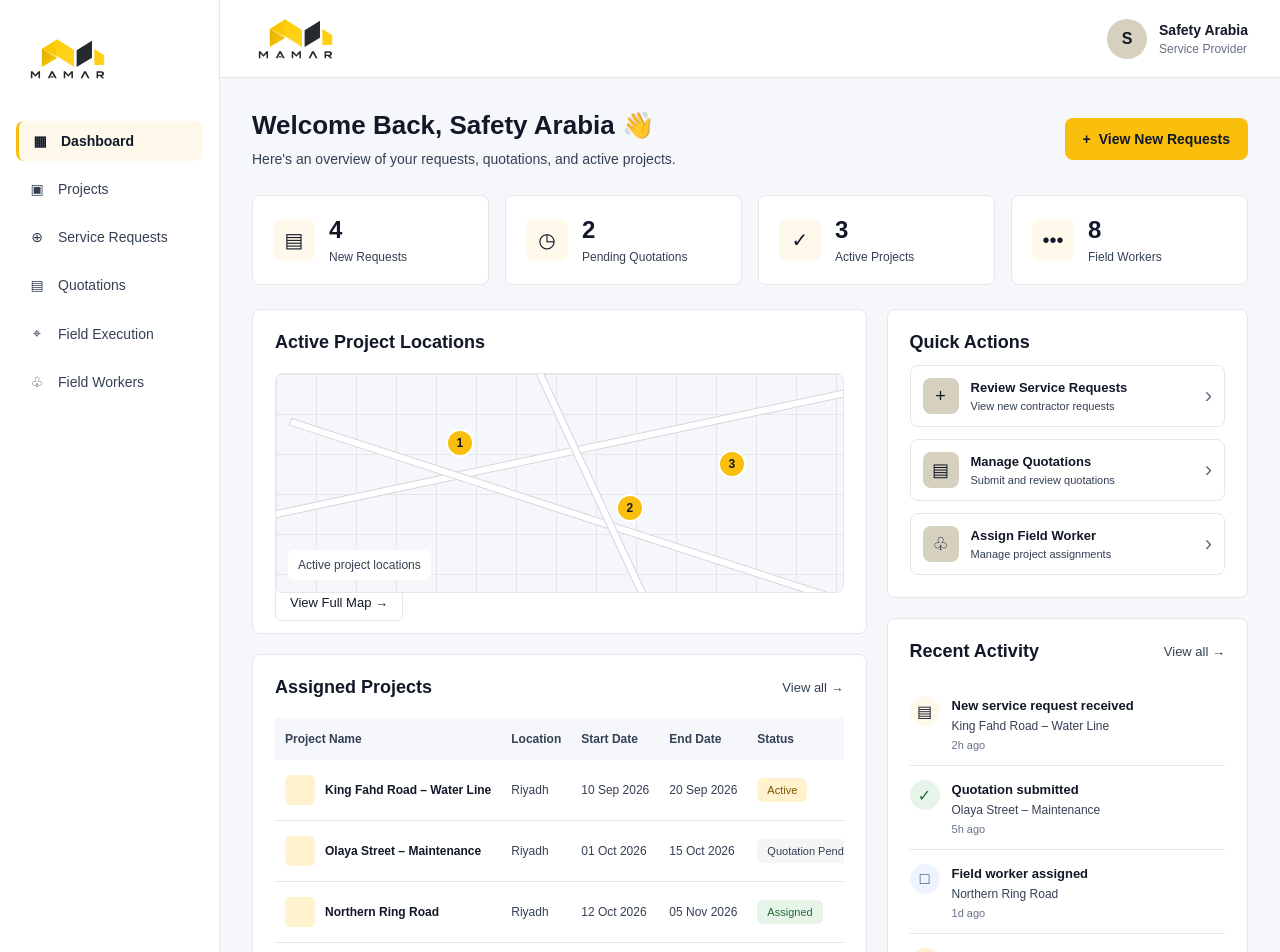
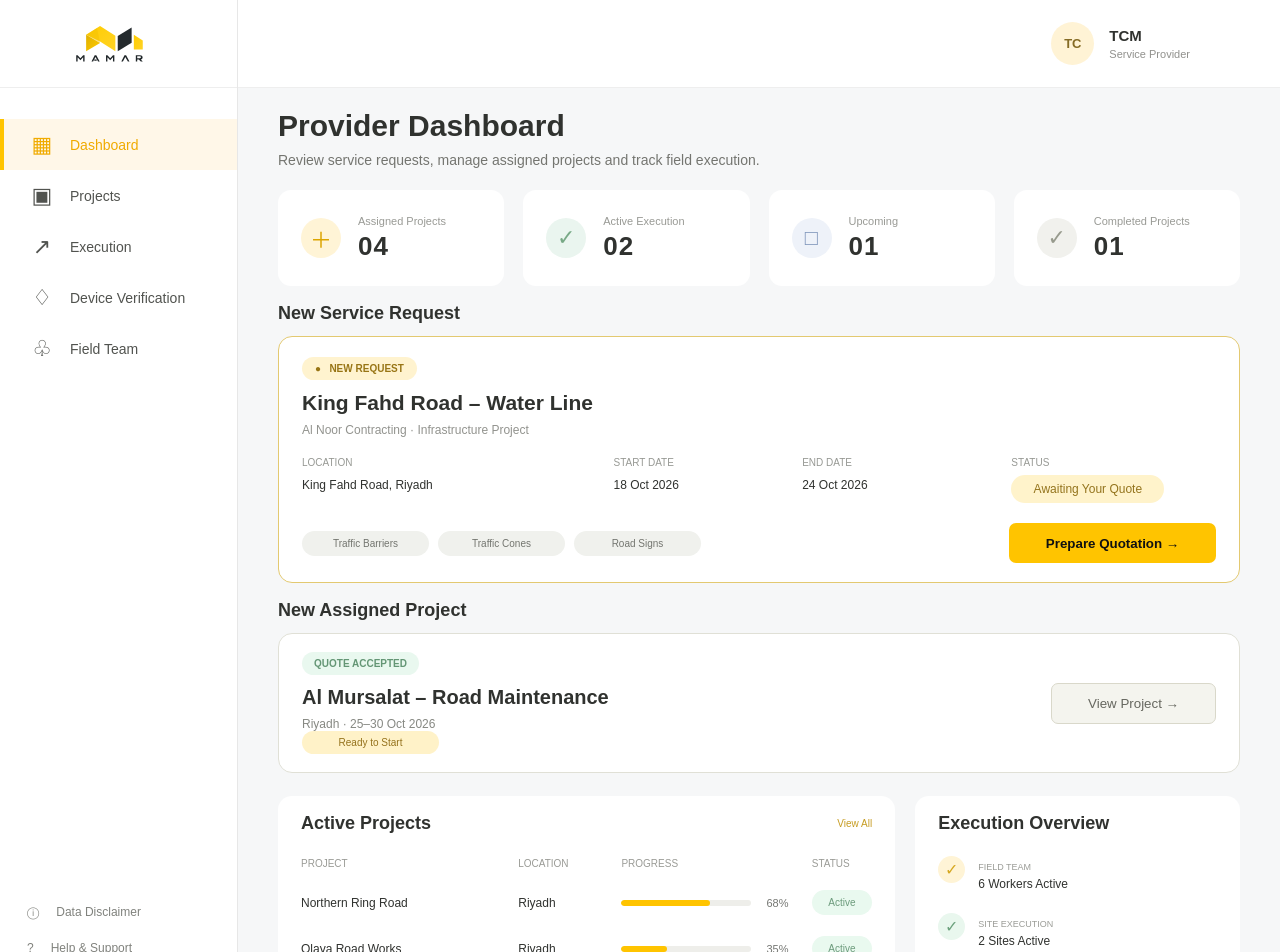
Before and after one commit to janaalhazmi/MAMAR, a React app in the folder Stage 4 MVP Development and Execution/frontend/: page /provider-dashboard in a window 1280 px wide. Shown: the top 952 px of the page. Built offline with nearby package versions, Linux system fonts and the light colour scheme; the HTML template or start-up script is replaced by a standard one.

Commit message:
Add provider-dashboard

```diff
--- a/Stage 4 MVP Development and Execution/frontend/src/components/MamarMap.jsx
+++ b/Stage 4 MVP Development and Execution/frontend/src/components/MamarMap.jsx
@@ -5,9 +5,7 @@ function MamarMap() {
   return (
     <div className="mamar-map-container">
       <arcgis-map
-        basemap="streets-navigation-vector"
-        center="46.6753,24.7136"
-        zoom="11"
+        item-id="7371729f1ff240038c3a8155edebfeda"
         className="mamar-map"
       >
         <arcgis-zoom slot="top-left" />
--- a/Stage 4 MVP Development and Execution/frontend/src/pages/ProviderDashboard.jsx
+++ b/Stage 4 MVP Development and Execution/frontend/src/pages/ProviderDashboard.jsx
@@ -2,341 +2,323 @@ import { Link } from "react-router-dom";
 import logo from "../assets/mamar-logo.svg";
 
 function ProviderDashboard() {
-  const statistics = [
-    { icon: "▤", value: 4, label: "New Requests" },
-    { icon: "◷", value: 2, label: "Pending Quotations" },
-    { icon: "✓", value: 3, label: "Active Projects" },
-    { icon: "•••", value: 8, label: "Field Workers" },
-  ];
+  return (
+    <div className="provider-dashboard-page">
 
-  const projects = [
-    {
-      name: "King Fahd Road – Water Line",
-      location: "Riyadh",
-      startDate: "10 Sep 2026",
-      endDate: "20 Sep 2026",
-      status: "Active",
-      statusClass: "in-progress",
-    },
-    {
-      name: "Olaya Street – Maintenance",
-      location: "Riyadh",
-      startDate: "01 Oct 2026",
-      endDate: "15 Oct 2026",
-      status: "Quotation Pending",
-      statusClass: "pending-quotes",
-    },
-    {
-      name: "Northern Ring Road",
-      location: "Riyadh",
-      startDate: "12 Oct 2026",
-      endDate: "05 Nov 2026",
-      status: "Assigned",
-      statusClass: "completed",
-    },
-    {
-      name: "Al Yarmouk Intersection",
-      location: "Riyadh",
-      startDate: "20 Nov 2026",
-      endDate: "05 Dec 2026",
-      status: "New Request",
-      statusClass: "planned",
-    },
-  ];
+      {/* Sidebar */}
+      <aside className="provider-sidebar">
 
-  const activities = [
-    {
-      icon: "▤",
-      title: "New service request received",
-      description: "King Fahd Road – Water Line",
-      time: "2h ago",
-      type: "quote",
-    },
-    {
-      icon: "✓",
-      title: "Quotation submitted",
-      description: "Olaya Street – Maintenance",
-      time: "5h ago",
-      type: "success",
-    },
-    {
-      icon: "□",
-      title: "Field worker assigned",
-      description: "Northern Ring Road",
-      time: "1d ago",
-      type: "message",
-    },
-    {
-      icon: "+",
-      title: "Project execution started",
-      description: "King Fahd Road – Water Line",
-      time: "2d ago",
-      type: "created",
-    },
-  ];
-
-  return (
-    <div className="contractor-dashboard">
-      <aside className="contractor-sidebar">
-        <Link to="/" className="dashboard-brand">
+        <Link to="/" className="provider-sidebar-logo">
           <img src={logo} alt="MAMAR Logo" />
         </Link>
 
-        <nav className="dashboard-navigation">
+        <nav className="provider-sidebar-nav">
           <Link to="/provider-dashboard" className="active">
-            <span className="navigation-icon">▦</span>
+            <span>▦</span>
             Dashboard
           </Link>
 
-          <a href="#projects">
-            <span className="navigation-icon">▣</span>
+          <Link to="/provider/projects">
+            <span>▣</span>
             Projects
-          </a>
+          </Link>
 
-          <a href="#requests">
-            <span className="navigation-icon">⊕</span>
-            Service Requests
-          </a>
+          <Link to="/provider/execution">
+            <span>↗</span>
+            Execution
+          </Link>
 
-          <a href="#quotations">
-            <span className="navigation-icon">▤</span>
-            Quotations
-          </a>
+          <Link to="/provider/device-verification">
+            <span>♢</span>
+            Device Verification
+          </Link>
 
-          <a href="#execution">
-            <span className="navigation-icon">⌖</span>
-            Field Execution
-          </a>
-
-          <a href="#workers">
-            <span className="navigation-icon">♧</span>
-            Field Workers
-          </a>
+          <Link to="/provider/field-team">
+            <span>♧</span>
+            Field Team
+          </Link>
         </nav>
 
-        <div className="sidebar-bottom">
+        <div className="provider-sidebar-bottom">
           <a href="#disclaimer">
             <span>ⓘ</span>
             Data Disclaimer
           </a>
 
-          <Link to="/support">
-            <span>ⓘ</span>
-            Help &amp; Support
-          </Link>
+          <a href="#support">
+            <span>?</span>
+            Help & Support
+          </a>
 
           <Link to="/login">
             <span>→</span>
             Log out
           </Link>
         </div>
+
       </aside>
 
-      <main className="contractor-main">
-        <header className="dashboard-header">
-          <Link to="/" className="dashboard-header-logo">
-            <img src={logo} alt="MAMAR" />
-          </Link>
 
-          <div className="dashboard-user">
-            <div className="user-avatar">S</div>
+      {/* Main */}
+      <div className="provider-main-area">
 
-            <div className="user-information">
-              <strong>Safety Arabia</strong>
+        {/* Header */}
+        <header className="provider-topbar">
+
+          <div />
+
+          <div className="provider-account">
+            <div className="provider-avatar">TC</div>
+
+            <div>
+              <strong>TCM</strong>
               <span>Service Provider</span>
             </div>
           </div>
+
         </header>
 
-        <div className="dashboard-content" id="dashboard">
-          <section className="dashboard-welcome">
-            <div>
-              <h1>
-                Welcome Back, Safety Arabia <span>👋</span>
-              </h1>
+
+        <main className="provider-dashboard-content">
+
+          {/* Title */}
+          <section className="provider-title">
+            <h1>Provider Dashboard</h1>
 
             <p>
-                Here's an overview of your requests, quotations, and active projects.
+              Review service requests, manage assigned projects and track field
+              execution.
             </p>
+          </section>
+
+
+          {/* Statistics */}
+          <section className="provider-summary-grid">
+
+            <article className="provider-summary-card">
+              <div className="provider-summary-icon yellow">＋</div>
+
+              <div>
+                <span>Assigned Projects</span>
+                <strong>04</strong>
+              </div>
+            </article>
+
+            <article className="provider-summary-card">
+              <div className="provider-summary-icon green">✓</div>
+
+              <div>
+                <span>Active Execution</span>
+                <strong>02</strong>
+              </div>
+            </article>
+
+            <article className="provider-summary-card">
+              <div className="provider-summary-icon blue">□</div>
+
+              <div>
+                <span>Upcoming</span>
+                <strong>01</strong>
+              </div>
+            </article>
+
+            <article className="provider-summary-card">
+              <div className="provider-summary-icon gray">✓</div>
+
+              <div>
+                <span>Completed Projects</span>
+                <strong>01</strong>
+              </div>
+            </article>
+
+          </section>
+
+
+          {/* New Service Request */}
+          <section className="provider-section">
+
+            <h2>New Service Request</h2>
+
+            <article className="service-request-card">
+
+              <span className="request-badge">
+                ● &nbsp; NEW REQUEST
+              </span>
+
+              <h3>King Fahd Road – Water Line</h3>
+
+              <p className="request-company">
+                Al Noor Contracting · Infrastructure Project
+              </p>
+
+
+              <div className="request-details">
+
+                <div>
+                  <span>LOCATION</span>
+                  <strong>King Fahd Road, Riyadh</strong>
                 </div>
 
-            <a href="#requests" className="create-project-button">
-              <span>+</span>
-              View New Requests
-            </a>
+                <div>
+                  <span>START DATE</span>
+                  <strong>18 Oct 2026</strong>
+                </div>
+
+                <div>
+                  <span>END DATE</span>
+                  <strong>24 Oct 2026</strong>
+                </div>
+
+                <div>
+                  <span>STATUS</span>
+                  <strong className="request-status">
+                    Awaiting Your Quote
+                  </strong>
+                </div>
+
+              </div>
+
+
+              <div className="request-footer">
+
+                <div className="request-tags">
+                  <span>Traffic Barriers</span>
+                  <span>Traffic Cones</span>
+                  <span>Road Signs</span>
+                </div>
+
+                <button type="button" className="prepare-quotation-btn">
+                  Prepare Quotation →
+                </button>
+
+              </div>
+
+            </article>
+
           </section>
 
-          <section className="statistics-grid">
-            {statistics.map((stat) => (
-              <article className="stat-card" key={stat.label}>
-                <div className="stat-icon">{stat.icon}</div>
 
-                <div className="stat-information">
-                  <strong>{stat.value}</strong>
-                  <span>{stat.label}</span>
-                </div>
-              </article>
-            ))}
-          </section>
+          {/* Assigned Project */}
+          <section className="provider-section">
 
-          <div className="dashboard-grid">
-            <div className="dashboard-left-column">
-              <section className="dashboard-panel locations-panel">
-                <div className="panel-heading">
-                  <h2>Active Project Locations</h2>
-                </div>
+            <h2>New Assigned Project</h2>
 
-                <div className="map-placeholder">
-                  <div className="map-road map-road-one" />
-                  <div className="map-road map-road-two" />
-                  <div className="map-road map-road-three" />
+            <article className="assigned-project-card">
 
-                  <span className="map-marker marker-one">1</span>
-                  <span className="map-marker marker-two">2</span>
-                  <span className="map-marker marker-three">3</span>
+              <div>
+                <span className="accepted-badge">
+                  QUOTE ACCEPTED
+                </span>
 
-                  <span className="map-label">
-                    Active project locations
+                <h3>Al Mursalat – Road Maintenance</h3>
+
+                <p>Riyadh · 25–30 Oct 2026</p>
+
+                <span className="ready-status">
+                  Ready to Start
                 </span>
               </div>
 
-                <Link
-                  to="/project/location"
-                  className="map-full-button"
-                >
-                  View Full Map →
-                </Link>
+              <button type="button" className="view-project-btn">
+                View Project →
+              </button>
+
+            </article>
+
           </section>
 
-              <section className="dashboard-panel projects-panel" id="projects">
-                <div className="panel-heading">
-                  <h2>Assigned Projects</h2>
 
-                  <a href="#projects">View all →</a>
+          {/* Bottom Grid */}
+          <section className="provider-bottom-grid">
+
+            {/* Active Projects */}
+            <article className="provider-bottom-card">
+
+              <div className="provider-card-heading">
+                <h2>Active Projects</h2>
+                <a href="#projects">View All</a>
               </div>
 
-                <div className="projects-table-wrapper">
-                  <table className="projects-table">
-                    <thead>
-                      <tr>
-                        <th>Project Name</th>
-                        <th>Location</th>
-                        <th>Start Date</th>
-                        <th>End Date</th>
-                        <th>Status</th>
-                        <th>Actions</th>
-                      </tr>
-                    </thead>
 
-                    <tbody>
-                      {projects.map((project) => (
-                        <tr key={project.name}>
-                          <td>
-                            <div className="project-name-cell">
-                              <span className="project-thumbnail" />
-                              <strong>{project.name}</strong>
-                            </div>
-                          </td>
-
-                          <td>{project.location}</td>
-                          <td>{project.startDate}</td>
-                          <td>{project.endDate}</td>
-
-                          <td>
-                            <span
-                              className={`project-status ${project.statusClass}`}
-                            >
-                              {project.status}
-                            </span>
-                          </td>
-
-                          <td>
-                            <button
-                              type="button"
-                              className="project-actions-button"
-                              aria-label={`Actions for ${project.name}`}
-                            >
-                              ⋮
-                            </button>
-                          </td>
-                        </tr>
-                      ))}
-                    </tbody>
-                  </table>
-                </div>
-              </section>
+              <div className="active-project-header">
+                <span>PROJECT</span>
+                <span>LOCATION</span>
+                <span>PROGRESS</span>
+                <span>STATUS</span>
               </div>
 
-            <div className="dashboard-right-column">
-              <section className="dashboard-panel quick-actions-panel">
-                <h2>Quick Actions</h2>
 
-                <a href="#requests" className="quick-action">
-                  <span className="action-icon">+</span>
+              <div className="active-project-row">
 
-                  <span className="action-information">
-                    <strong>Review Service Requests</strong>
-                    <small>View new contractor requests</small>
-                  </span>
+                <span>Northern Ring Road</span>
+                <span>Riyadh</span>
 
-                  <span className="action-arrow">›</span>
+                <div className="progress-area">
+                  <div className="progress-bar">
+                    <div style={{ width: "68%" }} />
+                  </div>
+                  <span>68%</span>
+                </div>
+
+                <span className="active-badge">Active</span>
+
+              </div>
+
+
+              <div className="active-project-row">
+
+                <span>Olaya Road Works</span>
+                <span>Riyadh</span>
+
+                <div className="progress-area">
+                  <div className="progress-bar">
+                    <div style={{ width: "35%" }} />
+                  </div>
+                  <span>35%</span>
+                </div>
+
+                <span className="active-badge">Active</span>
+
+              </div>
+
+            </article>
+
+
+            {/* Execution Overview */}
+            <article className="provider-bottom-card execution-overview">
+
+              <h2>Execution Overview</h2>
+
+              <div className="execution-item">
+                <span className="execution-icon yellow">✓</span>
+
+                <div>
+                  <small>FIELD TEAM</small>
+                  <p>6 Workers Active</p>
+                </div>
+              </div>
+
+
+              <div className="execution-item">
+                <span className="execution-icon green">✓</span>
+
+                <div>
+                  <small>SITE EXECUTION</small>
+                  <p>2 Sites Active</p>
+                </div>
+              </div>
+
+
+              <a href="#execution">
+                View Execution Details →
               </a>
 
-                <a href="#quotations" className="quick-action">
-                  <span className="action-icon">▤</span>
+            </article>
 
-                  <span className="action-information">
-                    <strong>Manage Quotations</strong>
-                    <small>Submit and review quotations</small>
-                  </span>
-
-                  <span className="action-arrow">›</span>
-                </a>
-
-                <a href="#workers" className="quick-action">
-                  <span className="action-icon">♧</span>
-
-                  <span className="action-information">
-                    <strong>Assign Field Worker</strong>
-                    <small>Manage project assignments</small>
-                  </span>
-
-                  <span className="action-arrow">›</span>
-                </a>
           </section>
 
-              <section className="dashboard-panel activity-panel">
-                <div className="panel-heading">
-                  <h2>Recent Activity</h2>
-
-                  <a href="#activity">View all →</a>
+        </main>
       </div>
-
-                <div className="activity-list" id="activity">
-                  {activities.map((activity) => (
-                    <article
-                      className="activity-item"
-                      key={activity.title}
-                    >
-                      <span
-                        className={`activity-icon ${activity.type}`}
-                      >
-                        {activity.icon}
-                      </span>
-
-                      <div className="activity-information">
-                        <strong>{activity.title}</strong>
-                        <p>{activity.description}</p>
-                        <small>{activity.time}</small>
-                      </div>
-                    </article>
-                  ))}
-                </div>
-              </section>
-            </div>
-          </div>
-        </div>
-      </main>
     </div>
   );
 }
```
Also changed, not shown: Stage 4 MVP Development and Execution/frontend/src/services/api.js (added, +11 -0 lines), 1 other file (tests, documents, lock files or other folders). Lines whose indentation alone changed are shown as unchanged.
